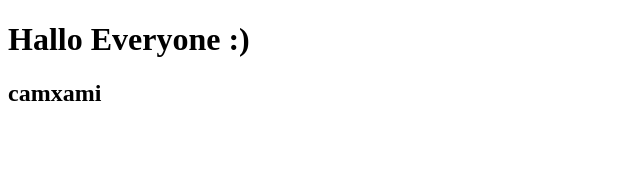
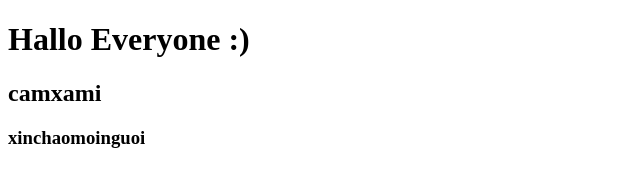
Before and after one commit to ngocanhpham165/gitgit, a plain HTML site: page index.html in a window 1280 px wide. Shown: the whole page, without its empty margins (0-640 px from the left). Drawn offline with Linux system fonts and the light colour scheme.

Commit message:
Update index.html

```diff
--- a/index.html
+++ b/index.html
@@ -8,6 +8,7 @@
 <body>
     <h1>Hallo Everyone :) </h1>
     <h2>camxami</h2>
+    <h3> xinchaomoinguoi </h3>
 
 
 </body>
```
